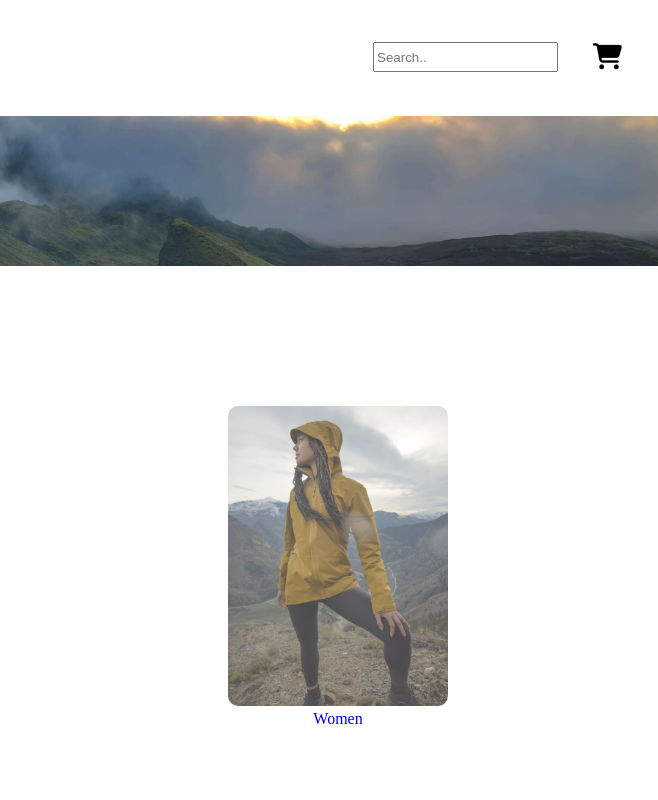
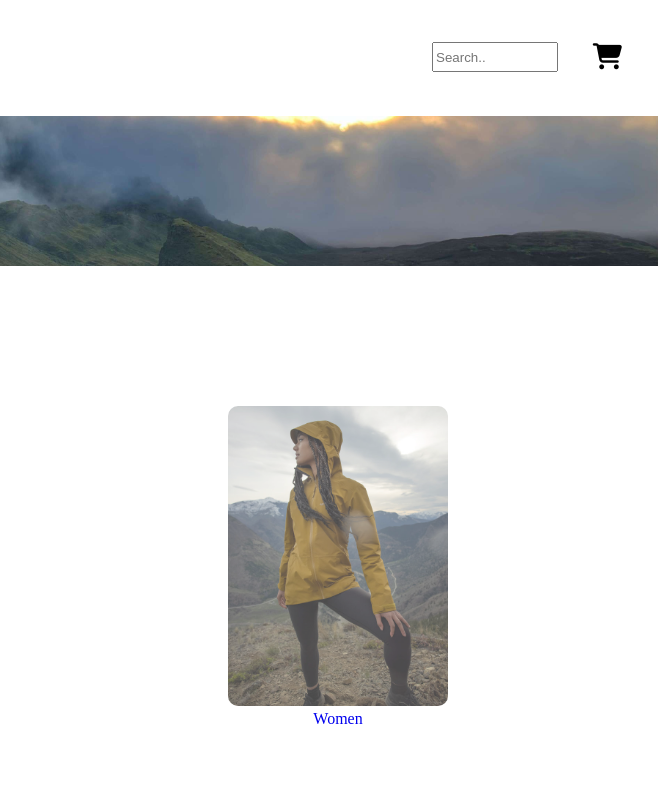
Before and after one commit to AndreaLindaas/rainydays, a plain HTML site: page index.html in a window 1280 px wide. Shown: the top 800 px of the page, 622-1280 px from the left. Drawn offline with Linux system fonts and the light colour scheme.

Commit message:
width on search bar

```diff
--- a/styles.css
+++ b/styles.css
@@ -90,6 +90,10 @@ button:hover {
 	font-size: 26px;
 	margin-top: 18px;
 	margin-right: 10px;
+}
+
+.search-bar {
+	width: 126px;
 }
 
 .search,
```
